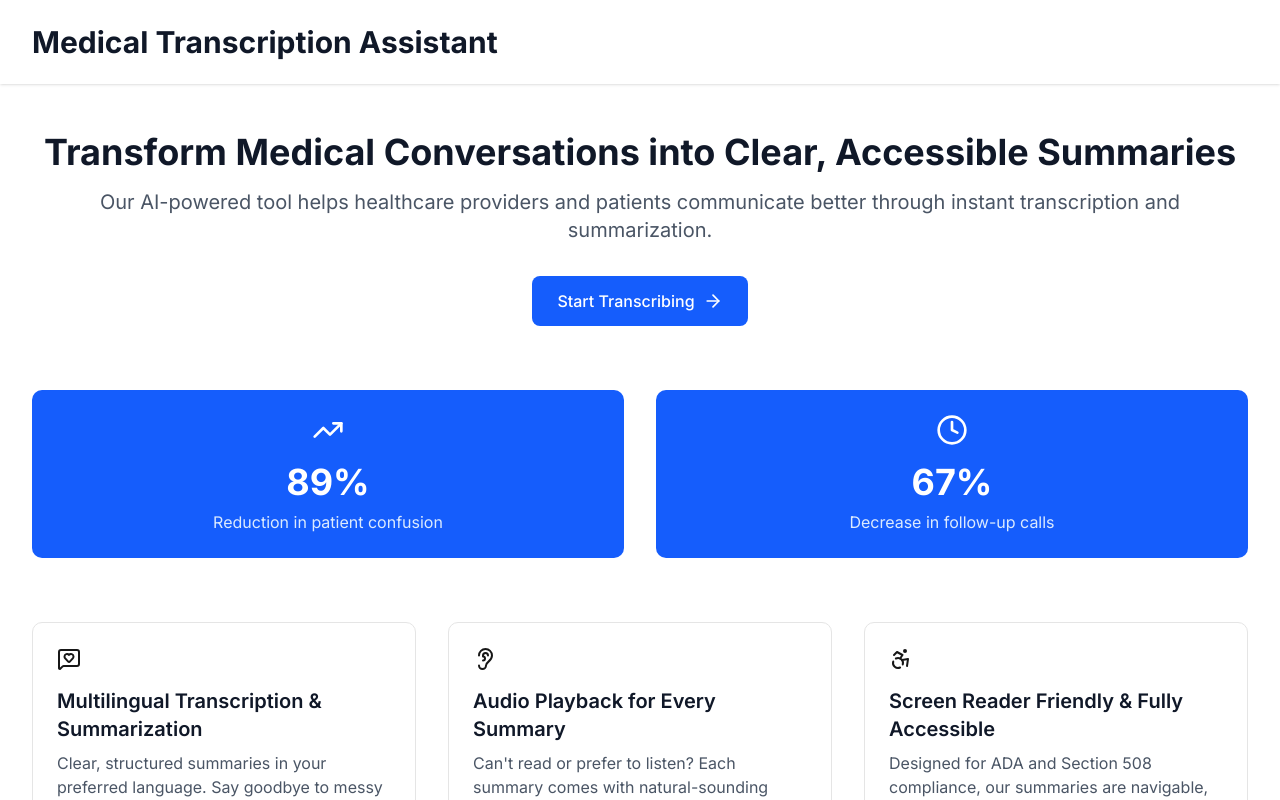
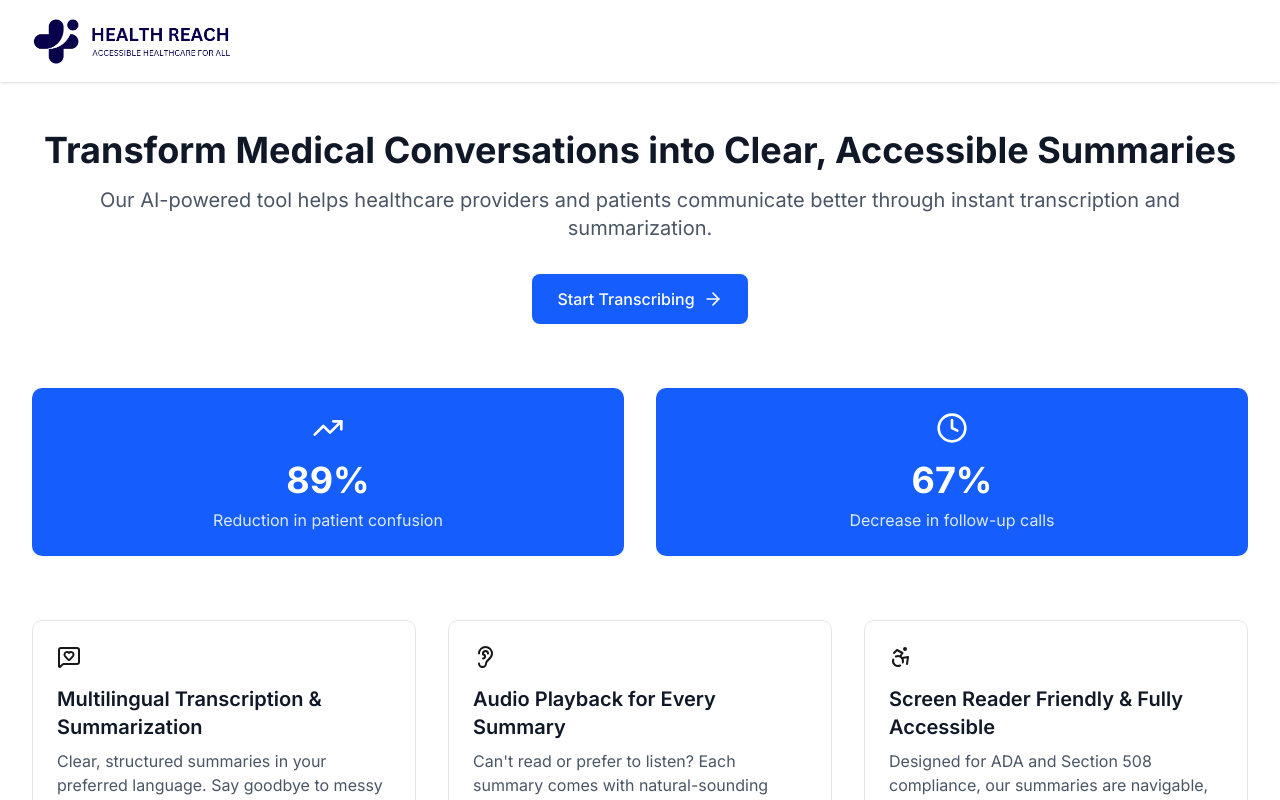
Before and after one commit to dantgw/next_super_ai, a Next.js app in the folder frontend/: page / in a window 1280 px wide. Shown: the top 800 px of the page. Built offline with nearby package versions, Linux system fonts and the light colour scheme; no server answers.

Commit message:
Added logo link

```diff
--- a/frontend/src/app/globals.css
+++ b/frontend/src/app/globals.css
@@ -112,8 +112,6 @@
   --sidebar-ring: oklch(0.556 0 0);
 }
 
-@tailwind base;
-@tailwind components;
 @tailwind utilities;
 
 @layer base {
--- a/frontend/src/app/login/page.tsx
+++ b/frontend/src/app/login/page.tsx
@@ -45,6 +45,7 @@ export default function Login() {
         {/* Logo and Header */}
         <div className="flex flex-col items-center">
           <div className="flex items-center gap-4">
+            <Link href={"/"}>
               <Image
                 src="/health-reach-logo.png"
                 alt="Health Reach Logo"
@@ -52,6 +53,7 @@ export default function Login() {
                 height={100}
                 priority
               />
+            </Link>
           </div>
           <h2 className="mt-8 text-center text-2xl text-gray-600">
             Welcome. Please sign in to continue.
--- a/frontend/src/app/page.tsx
+++ b/frontend/src/app/page.tsx
@@ -1,4 +1,5 @@
 import Link from "next/link";
+import Image from "next/image";
 import {
   ArrowRight,
   MessageSquareHeart,
@@ -68,11 +69,18 @@ export default function Home() {
   return (
     <div className="min-h-screen bg-white">
       <header className="bg-white shadow">
-        <div className="max-w-7xl mx-auto py-6 px-4 sm:px-6 lg:px-8">
+        <div className="max-w-7xl mx-auto py-4 px-4 sm:px-6 lg:px-8">
           <div className="flex justify-between items-center">
-            <h1 className="text-3xl font-bold text-gray-900">
-              Medical Transcription Assistant
-            </h1>
+            <Link href={"/"}>
+              <Image
+                src="/health-reach-logo.png"
+                alt="Health Reach Logo"
+                height={48}
+                width={200}
+                priority
+                className="object-contain"
+              />
+            </Link>
             <Navigation />
           </div>
         </div>
--- a/frontend/src/app/patient-dashboard/page.tsx
+++ b/frontend/src/app/patient-dashboard/page.tsx
@@ -6,6 +6,7 @@ import { supabase } from "../../lib/supabase";
 import { Navigation } from "../../components/Navigation";
 import Image from "next/image";
 import ConsultationSummaryCard from "../../components/ConsultationSummaryCard";
+import Link from "next/link";
 
 export default function PatientDashboardPage() {
   const [loading, setLoading] = useState(true);
@@ -45,6 +46,7 @@ export default function PatientDashboardPage() {
         <div className="max-w-7xl h-20 mx-auto py-6 px-4 sm:px-6 lg:px-8">
           <div className="flex h-full justify-between items-center">
             <div className="relative">
+              <Link href={"/"}>
                 <Image
                   src="/health-reach-logo.png"
                   alt="Health Reach Logo"
@@ -53,6 +55,7 @@ export default function PatientDashboardPage() {
                   priority
                   className="object-contain"
                 />
+              </Link>
             </div>
             <Navigation />
           </div>
--- a/frontend/src/app/signup/page.tsx
+++ b/frontend/src/app/signup/page.tsx
@@ -52,6 +52,7 @@ export default function SignUp() {
         {/* Logo and Header */}
         <div className="flex flex-col items-center">
           <div className="flex items-center gap-4">
+            <Link href={"/"}>
               <Image
                 src="/health-reach-logo.png"
                 alt="Health Reach Logo"
@@ -59,6 +60,7 @@ export default function SignUp() {
                 height={100}
                 priority
               />
+            </Link>
           </div>
           <h2 className="mt-8 text-center text-2xl text-gray-600">
             Create your account
--- a/frontend/src/app/transcribe/page.tsx
+++ b/frontend/src/app/transcribe/page.tsx
@@ -5,6 +5,7 @@ import { supabase } from "../../lib/supabase";
 import { Transcription } from "../../components/Transcription";
 import { Navigation } from "../../components/Navigation";
 import Image from "next/image";
+import Link from "next/link";
 
 export default function TranscribePage() {
   const [loading, setLoading] = useState(true);
@@ -30,6 +31,7 @@ export default function TranscribePage() {
         <div className="max-w-7xl h-20 mx-auto py-6 px-4 sm:px-6 lg:px-8">
           <div className="flex h-full justify-between items-center">
             <div className=" relative">
+              <Link href={"/"}>
                 <Image
                   src="/health-reach-logo.png"
                   alt="Health Reach Logo"
@@ -38,6 +40,7 @@ export default function TranscribePage() {
                   priority
                   className="object-contain"
                 />
+              </Link>
             </div>
             <Navigation />
           </div>
```
Also changed, not shown: 1 other file (tests, documents, lock files or other folders). Lines whose indentation alone changed are shown as unchanged.
